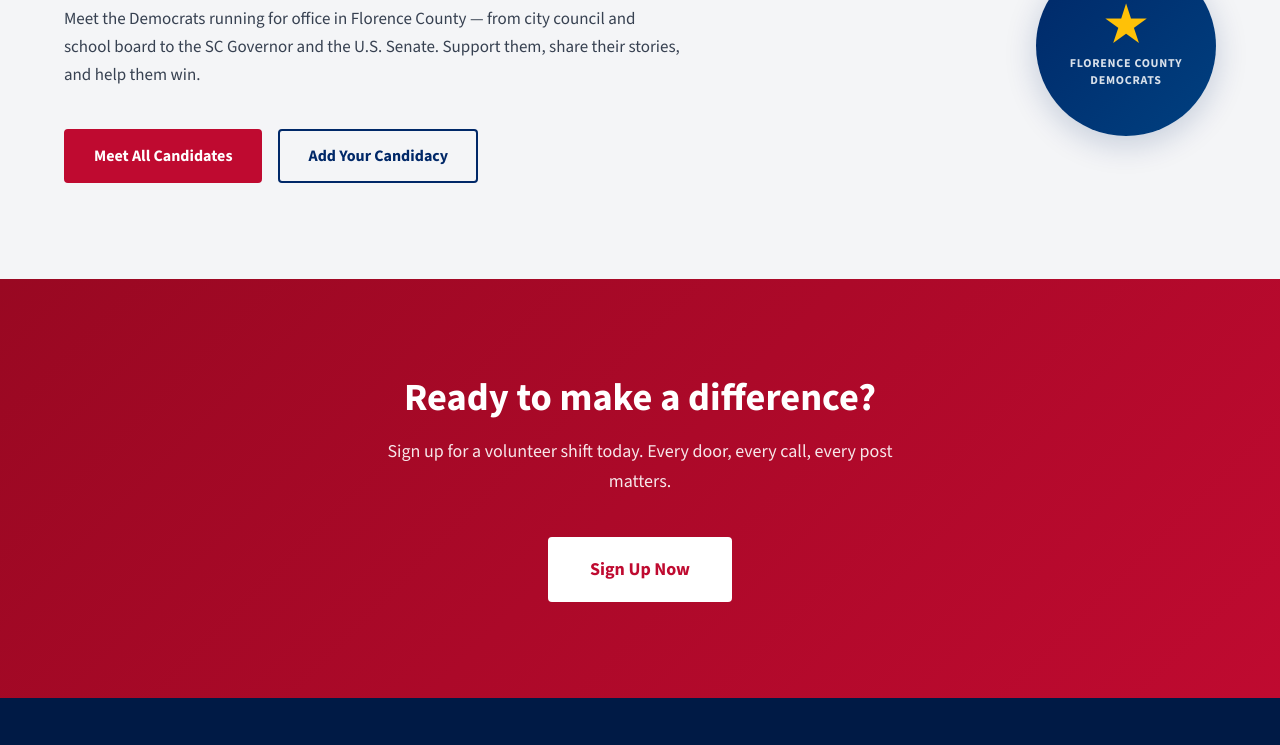
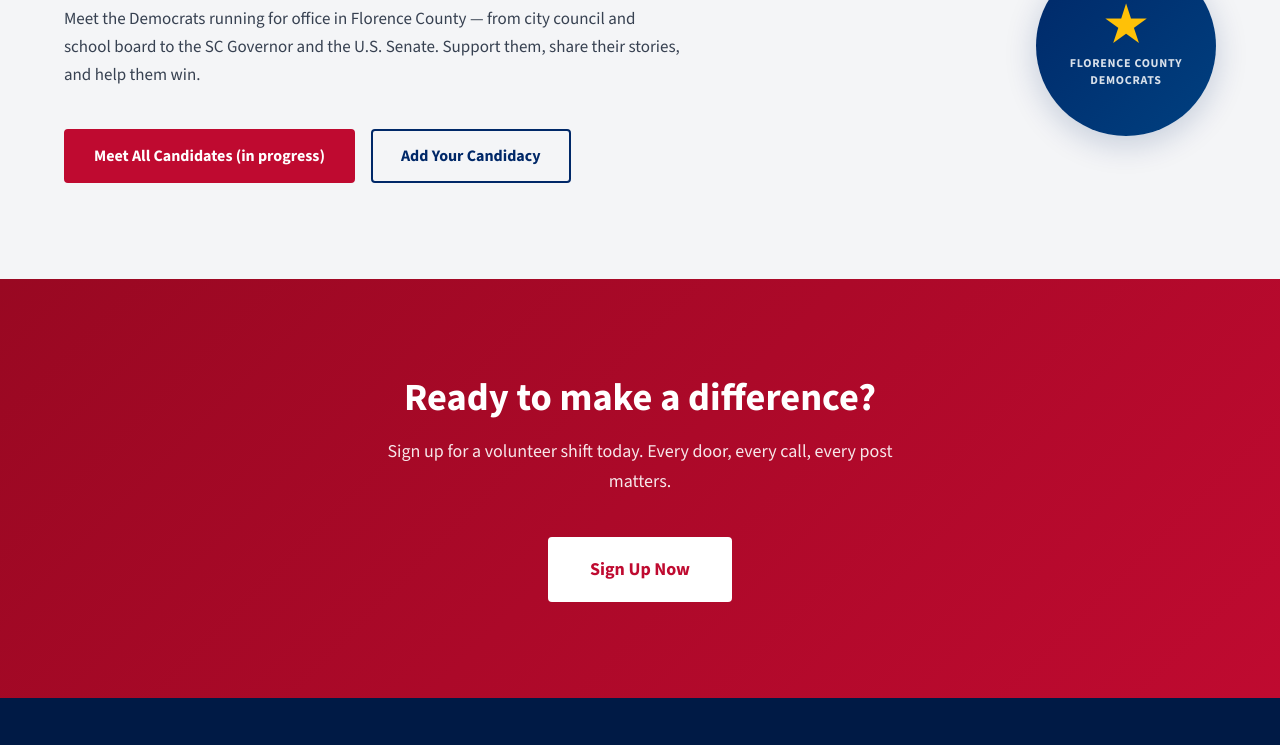
Before and after one commit to Jburnish/flocodemocracy.github.io, a plain HTML site: page index.html in a window 1280 px wide. Shown: the part 2506-3251 px from the top of the page. Drawn offline with nearby package versions, Linux system fonts and the light colour scheme.

Commit message:
Update button text to indicate progress
Needed to point out that it is a placeholder for now

```diff
--- a/index.html
+++ b/index.html
@@ -225,7 +225,7 @@
           </p>
           <div class="candidates-teaser-actions">
             <a href="/candidates/" class="btn btn-primary">
-              Meet All Candidates
+              Meet All Candidates (in progress)
             </a>
             <a href="mailto:jack.burnish@flocodemocracy.org" class="btn btn-outline">
               Add Your Candidacy
```
